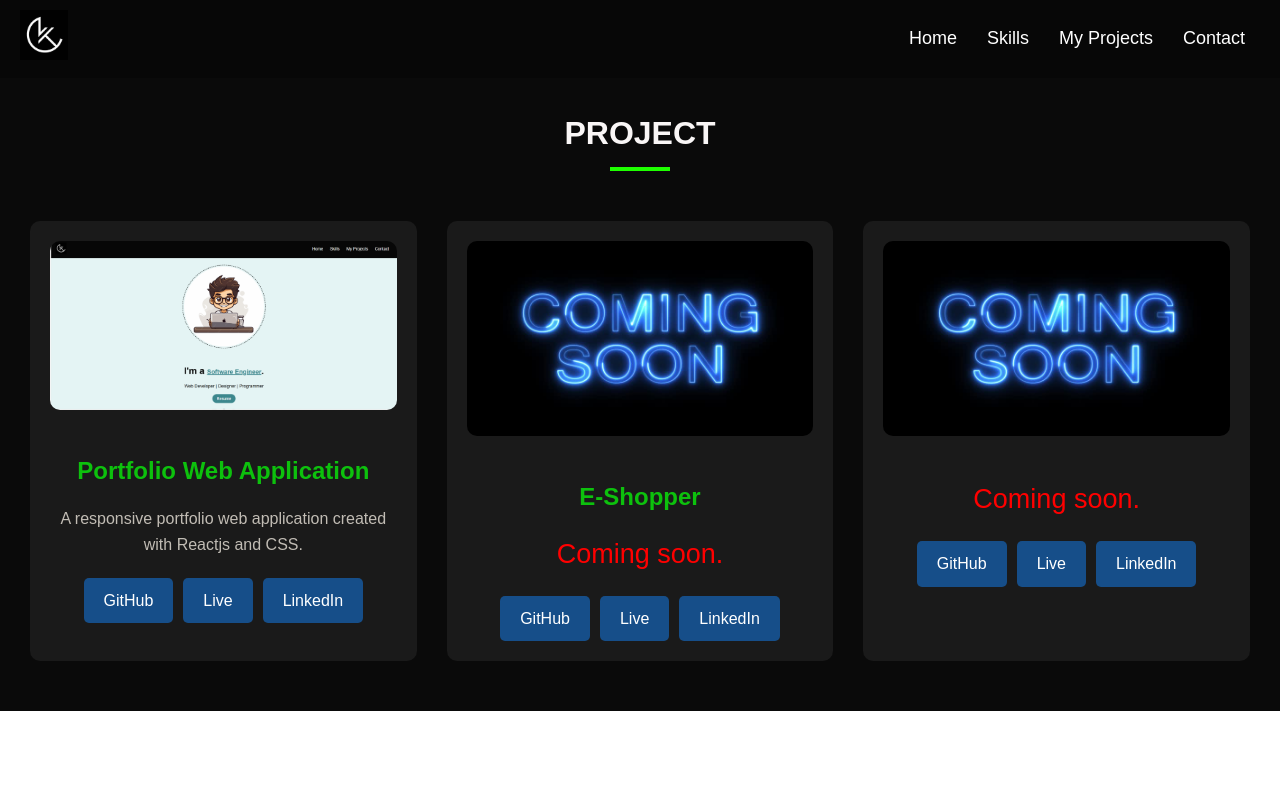
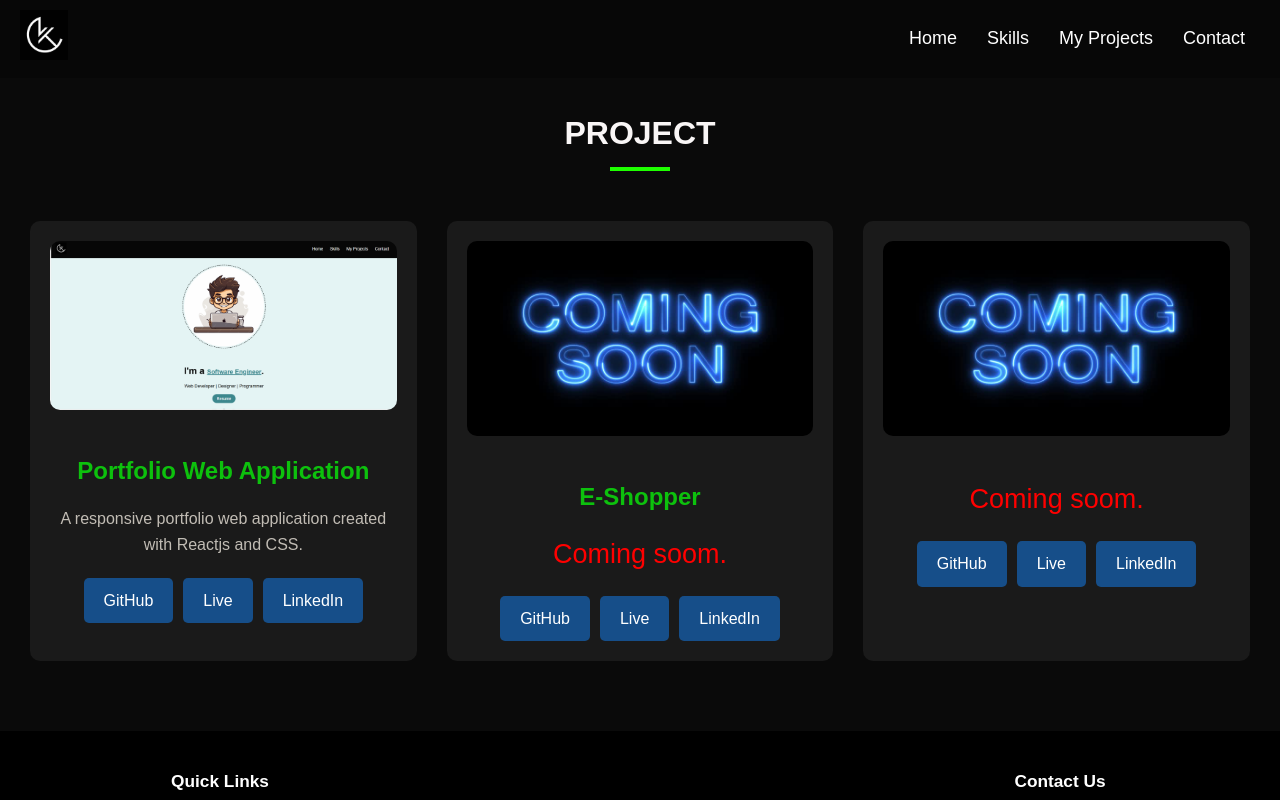
Before and after one commit to KoushikMehta31/Portfolio-web-application, a React (Vite) app: page /myproject in a window 1280 px wide. Shown: the top 800 px of the page. Built offline with nearby package versions, Linux system fonts and the light colour scheme.

Commit message:
Update MyProject.jsx
edit

```diff
--- a/src/Components/MyProject.jsx
+++ b/src/Components/MyProject.jsx
@@ -1,19 +1,21 @@
 
 import React from "react";
 import "./MyProject.css";
+import Footer from "./Footer";
+
 
 const projects = [
   {
     title: "Portfolio Web Application",
     description: " A responsive portfolio web application created with Reactjs and CSS.",
     image: "Images/portfolio.png",
-    github: "https://github.com/KoushikMehta31/Portfolio-web-application",
+    github: "https://github.com/KoushikMehta31/Portfolio",
     linkedin: "#",
-    Live: "https://portfolio-web-application-ruddy.vercel.app/",
+    Live: "https://portfolio-kzzr.vercel.app/",
   },
   {
     title: "E-Shopper",
-    description: <span className="coming_soon">Coming soon.</span>,
+    description: <span className="coming_soon">Coming soom.</span>,
     image: "Images/coming_soon.jpg",
     github: "#",
     linkedin: "#",
@@ -21,7 +23,7 @@ const projects = [
   },
   {
     title: "",
-    description: <span className="coming_soon">Coming soon.</span>,
+    description: <span className="coming_soon">Coming soom.</span>,
     image: "Images/coming_soon.jpg",
     github: "#",
     linkedin: "#",
@@ -49,6 +51,7 @@ const MyProject = () => {
           </div>
         ))}
       </div>
+     <Footer/>
     </div>
   );
 };
```
